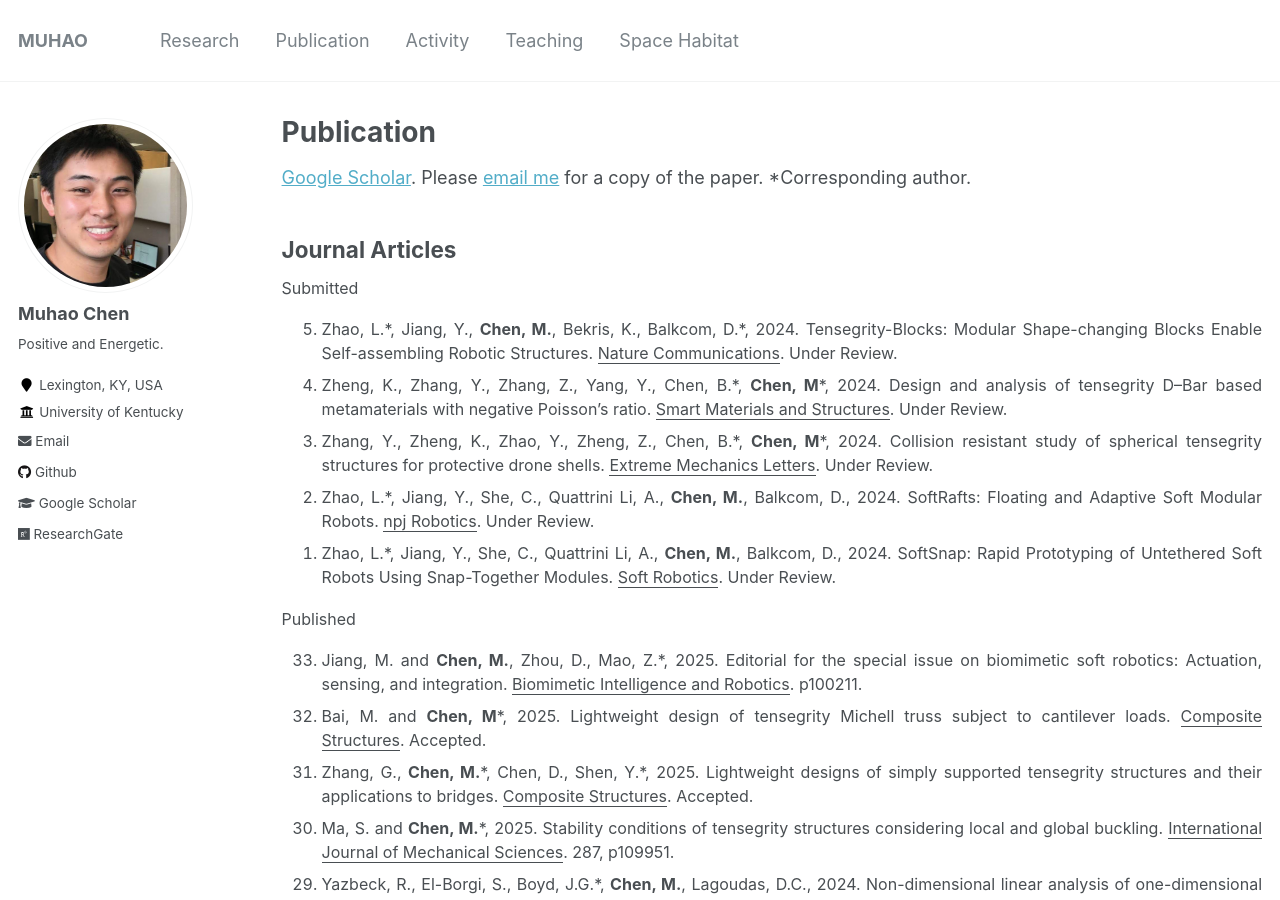
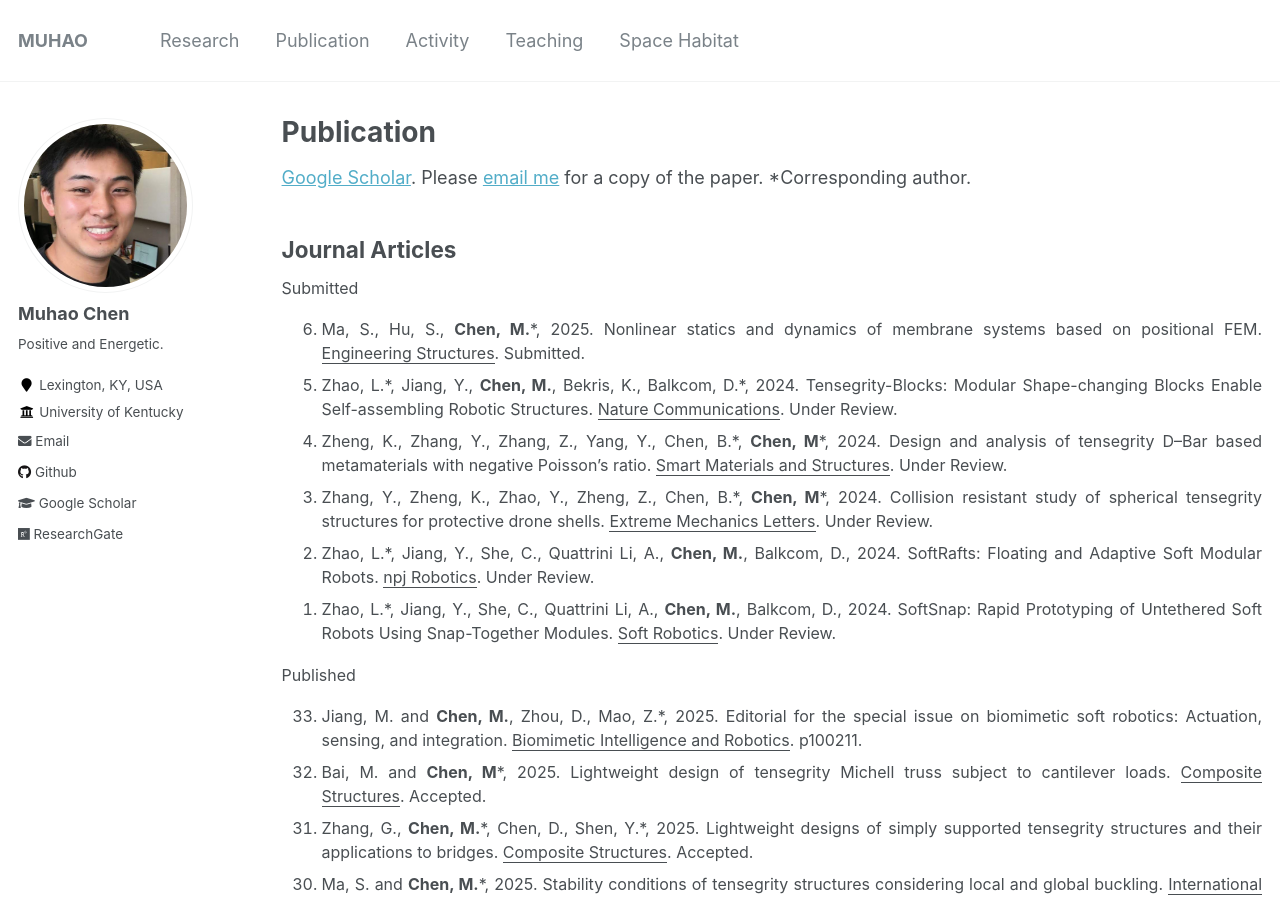
Before and after one commit to Muhao-Chen/muhao-chen.github.io, a Jekyll site: the page built from _pages/publication.md, in a window 1280 px wide and 900 px high. Built offline with Jekyll 4.4.1, drawn with Linux system fonts in a browser that asks for light colours.

Commit message:
Update publication.md

```diff
--- a/_pages/publication.md
+++ b/_pages/publication.md
@@ -16,6 +16,7 @@ toc: true
 <font size=3>
 Submitted
 <ol reversed>
+<li>Ma, S., Hu, S., <strong>Chen, M.</strong>*, 2025. Nonlinear statics and dynamics of membrane systems based on positional FEM. <u>Engineering Structures</u>. Submitted.</li>
 <!-- <li> Chen, Y.*, <strong>Chen, M.</strong>, Xia, X., Hermanson, J.C., Qi, F., 2025. Efficient Monte Carlo Simulations of Coagulation Based on Weighted Particle Strategies. <u>Powder Technology</u>. Under Review. </li> -->
 <li> Zhao, L.*, Jiang, Y., <strong>Chen, M.</strong>, Bekris, K., Balkcom, D.*, 2024. Tensegrity-Blocks: Modular Shape-changing Blocks Enable Self-assembling Robotic Structures. <u>Nature Communications</u>. Under Review. </li>
 <li> Zheng, K., Zhang, Y., Zhang, Z., Yang, Y., Chen, B.*, <strong>Chen, M</strong>*, 2024. Design and analysis of tensegrity D–Bar based metamaterials with negative Poisson’s ratio. <u>Smart Materials and Structures</u>. Under Review. </li>
```
